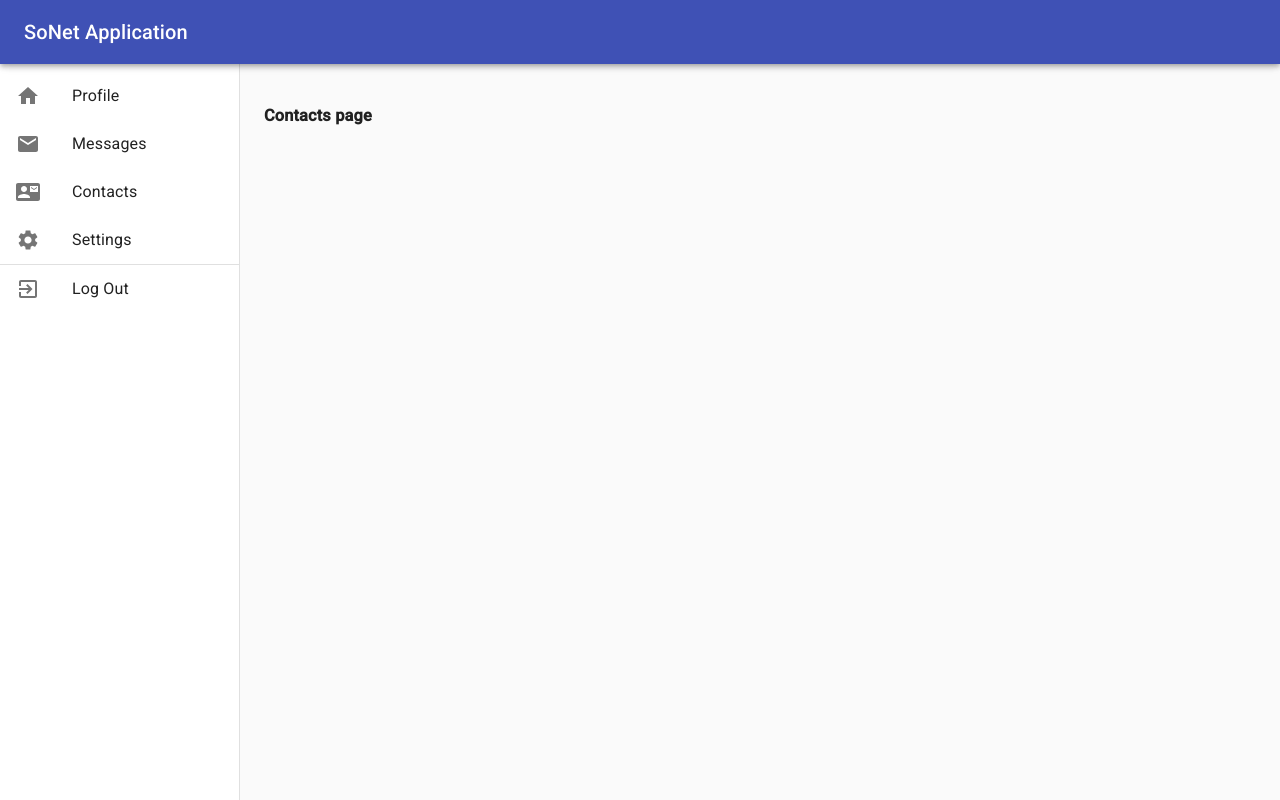
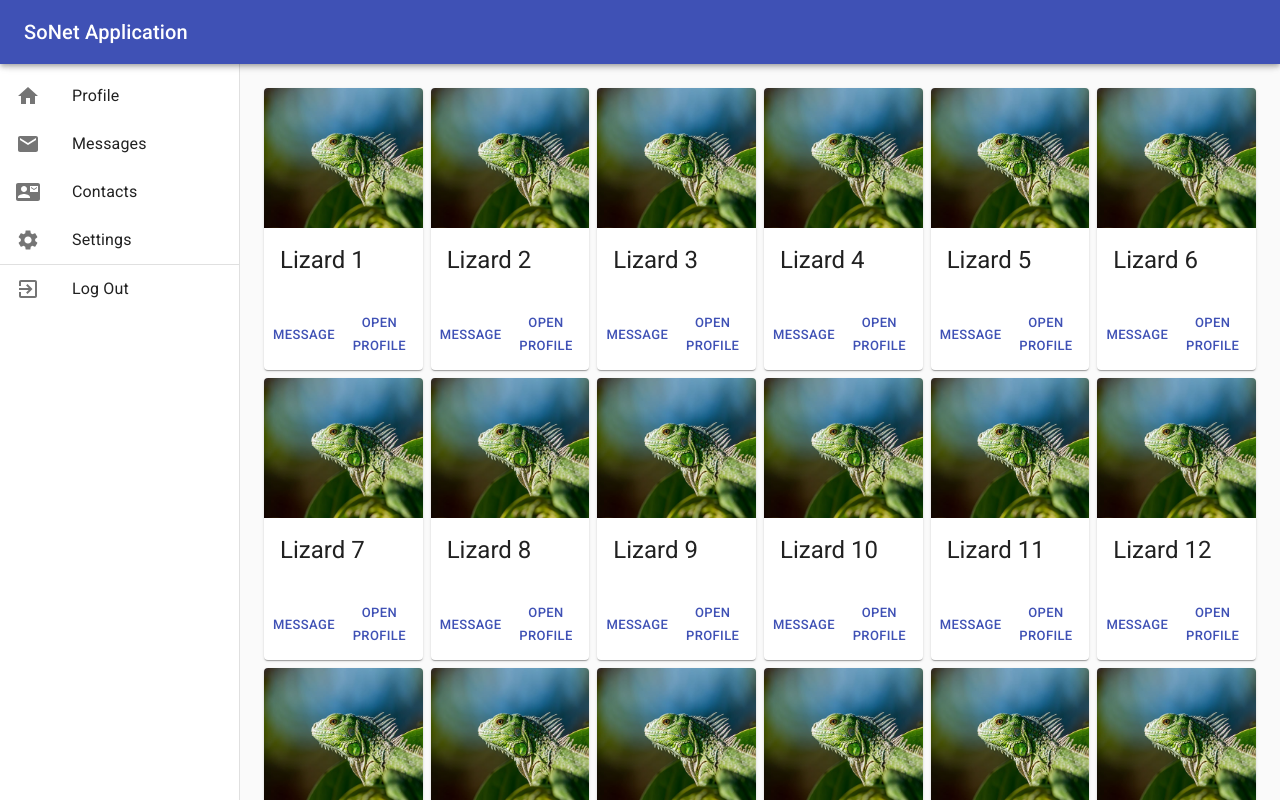
Before and after one commit to VadimProkopchuk/SoNet, a React (Create React App) app in the folder src/app/: page /contacts in a window 1280 px wide. Shown: the top 800 px of the page. Built offline with nearby package versions, Linux system fonts and the light colour scheme.

Commit message:
contacts page example

```diff
--- a/src/app/src/pages/ContactsPage/ContactsPage.js
+++ b/src/app/src/pages/ContactsPage/ContactsPage.js
@@ -1,5 +1,44 @@
 import React from "react";
+import Card from "@material-ui/core/Card";
+import Grid from "@material-ui/core/Grid";
+import CardActionArea from "@material-ui/core/CardActionArea";
+import CardMedia from "@material-ui/core/CardMedia";
+import CardContent from "@material-ui/core/CardContent";
+import Typography from "@material-ui/core/Typography";
+import CardActions from "@material-ui/core/CardActions";
+import Button from "@material-ui/core/Button";
 
 export default () => (
-    <h3>Contacts page</h3>
+    <Grid container spacing={1}>
+        {[1,2,3,4,5,6,7,8,9,10,11,12,13,14,15,16,17,18,19,20,21,22,23,24,25,26,27,28,29,30].map(x => {
+            return (
+                <Grid item xs={2} key={x}>
+                    <Card>
+                        <CardActionArea>
+                            <CardMedia
+                                component="img"
+                                alt="Contemplative Reptile"
+                                height="140"
+                                image="/static/images/cards/contemplative-reptile.jpg"
+                                title="Contemplative Reptile"
+                            />
+                            <CardContent>
+                                <Typography gutterBottom variant="h5" component="h2">
+                                    Lizard {x}
+                                </Typography>
+                            </CardContent>
+                        </CardActionArea>
+                        <CardActions>
+                            <Button size="small" color="primary">
+                                Message
+                            </Button>
+                            <Button size="small" color="primary">
+                                Open Profile
+                            </Button>
+                        </CardActions>
+                    </Card>
+                </Grid>
+            );
+        })}
+    </Grid>
 );
```
